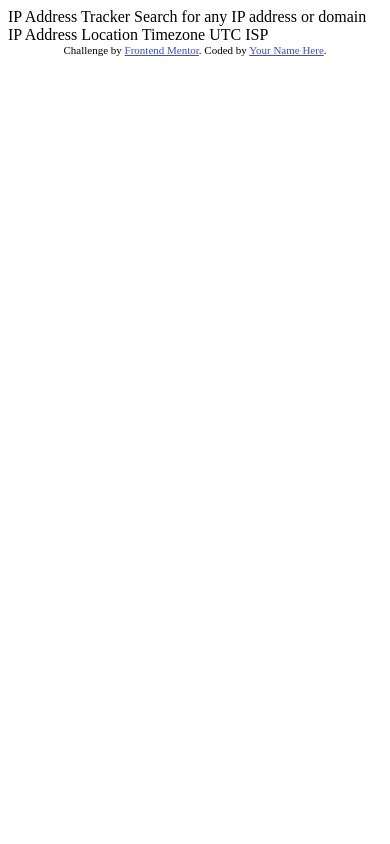
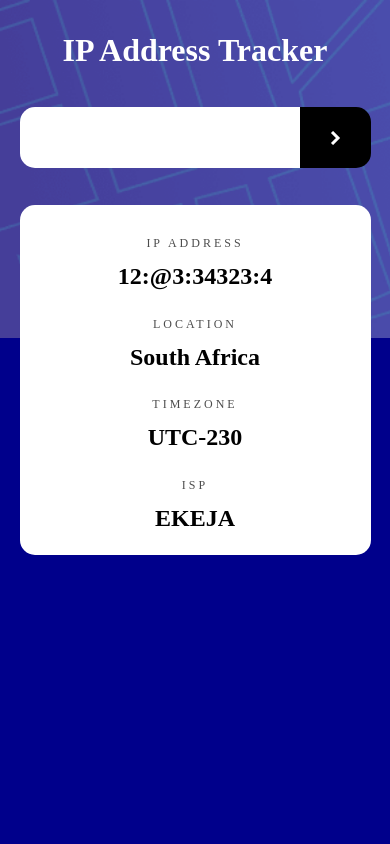
Before and after one commit to karabo-r/ip-address-tracker, a plain HTML site: page index.html in a window 390 px wide. Drawn offline with Linux system fonts and the light colour scheme.

Commit message:
Mobile-first style basic complete

```diff
--- a/index.html
+++ b/index.html
@@ -1,22 +1,54 @@
 <!DOCTYPE html>
 <html lang="en">
-<head>
-  <meta charset="UTF-8">
-  <meta name="viewport" content="width=device-width, initial-scale=1.0"> <!-- displays site properly based on user's device -->
+	<head>
+		<meta charset="UTF-8" />
+		<meta name="viewport" content="width=device-width, initial-scale=1.0" />
+		<!-- displays site properly based on user's device -->
 
-  <link rel="icon" type="image/png" sizes="32x32" href="./images/favicon-32x32.png">
-
-  <title>Frontend Mentor | IP Address Tracker</title>
-
-  <!-- Feel free to remove these styles or customise in your own stylesheet 👍 -->
-  <style>
-    .attribution { font-size: 11px; text-align: center; }
-    .attribution a { color: hsl(228, 45%, 44%); }
-  </style>
-</head>
-<body>
-
-  IP Address Tracker
+		<link
+			rel="icon"
+			type="image/png"
+			sizes="32x32"
+			href="./images/favicon-32x32.png"
+		/>
+		<link rel="stylesheet" href="style.css" />
+		<title>Frontend Mentor | IP Address Tracker</title>
+	</head>
+	<body>
+    <main>
+      <div class="background">
+        <div class="background-pattern"></div>
+        <div class="background-map"></div>
+      </div>
+      <div class="page">
+        <h1 class="page-title">IP Address Tracker</h1>
+        <div class="search">
+          <div class="search-input">
+            <input type="text">
+            <div class="search-btn"></div>
+          </div>
+          <div class="search-data">
+            <div class="collected-data">
+              <p>IP Address</p>
+              <h2>12:@3:34323:4</h2>
+            </div>
+            <div class="collected-data">
+              <p>Location</p>
+              <h2>South Africa</h2>
+            </div>
+            <div class="collected-data">
+              <p>Timezone</p>
+              <h2>UTC-230</h2>
+            </div>
+            <div class="collected-data">
+              <p>ISP</p>
+              <h2>EKEJA</h2>
+            </div>
+          </div>
+        </div>
+      </div>
+    </main>
+		<!-- IP Address Tracker
 
   Search for any IP address or domain
 
@@ -24,11 +56,11 @@
   Location
   Timezone
     UTC <!-- add offset value dynamically using the API -->
-  ISP
+		<!-- ISP -->
 
-  <div class="attribution">
+		<!-- <div class="attribution">
     Challenge by <a href="https://www.frontendmentor.io?ref=challenge" target="_blank">Frontend Mentor</a>.
     Coded by <a href="#">Your Name Here</a>.
-  </div>
-</body>
+  </div> -->
+	</body>
 </html>
--- /dev/null
+++ b/style.css
@@ -0,0 +1,100 @@
+*,
+*::before,
+*::after {
+	padding: 0;
+	margin: 0;
+}
+
+@media screen and (max-width: 600px){
+    main{
+        height: 100vh;
+        color: white;
+        width: 100%;
+        background-color: rebeccapurple;
+    }
+    .background{
+        height: 100vh;
+        font-size: 2rem;
+        display: grid;
+        grid-template-rows: 40% auto;
+    }
+    .background-pattern{
+        background-image: url("./images/pattern-bg.png");
+        background-size: cover;
+        background-repeat: no-repeat;
+    }
+    .background-map{
+        background-color: darkblue;
+    }
+    .page{
+        top: 0;
+        width: 100%;
+        display: flex;
+        height: 100vh;
+        position: absolute;
+        text-align: center;
+        flex-direction: column;
+        justify-content: center;
+    }
+    .page-title{
+        margin: 2rem;
+    }
+    .search{
+        /* font-size: 2rem; */
+        top: -7rem;
+        margin: auto;
+        height: 60%;
+        width: 90%;
+        display: grid;
+        position: relative;
+        grid-template-rows: 12% auto;
+    }
+    .search-input,
+    .search-data{
+        border-radius: 15px;
+    }
+    .search-input{
+        display: grid;
+        grid-template-columns: 80% auto;
+    }
+    .search-input .search-btn{
+        background-color: black;
+        background-image: url("./images/icon-arrow.svg");
+        background-repeat: no-repeat;
+        background-position: center;
+        border-radius: 0px 15px 15px 0px;
+    }
+    .search-input input{
+        outline: none;
+        border: none;
+        border-radius: 15px 0px 0px 15px;
+        padding-left: 1.5rem;
+        font-size: 20px;
+    }
+    .search-data{
+        height: 70%;
+        margin-top: 2.3rem;
+        background-color: white;
+        color: black;
+        display: flex;
+        flex-direction: column;
+        justify-content: space-between;
+        padding-top: 1.2em;
+        padding-bottom: 1.2em;
+    }
+    .search-data .collected-data{
+        margin-bottom: 4px;
+    }
+    .search-data .collected-data p{
+        font-size: 12px;
+        margin-bottom: 12px;
+        margin-top: 12px;
+        opacity: 70%;
+        text-transform: uppercase;
+        letter-spacing: 3px;
+    }
+
+
+
+
+}
```
